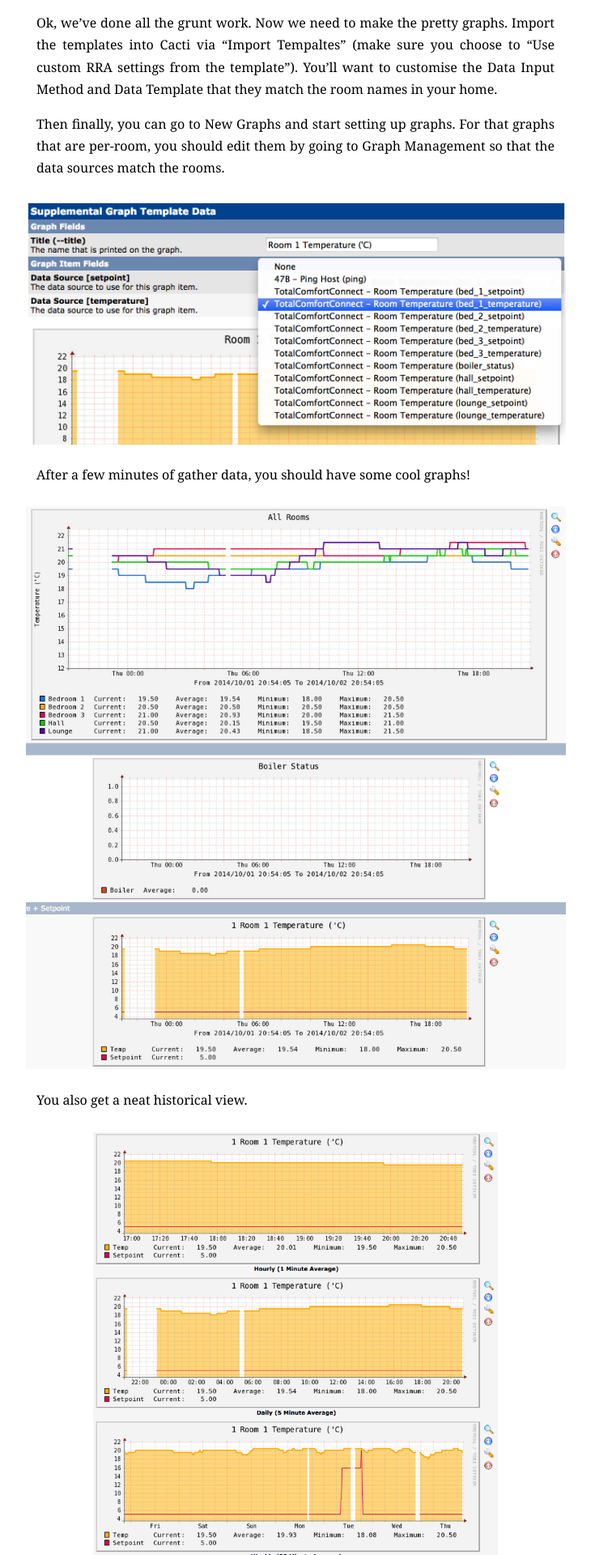
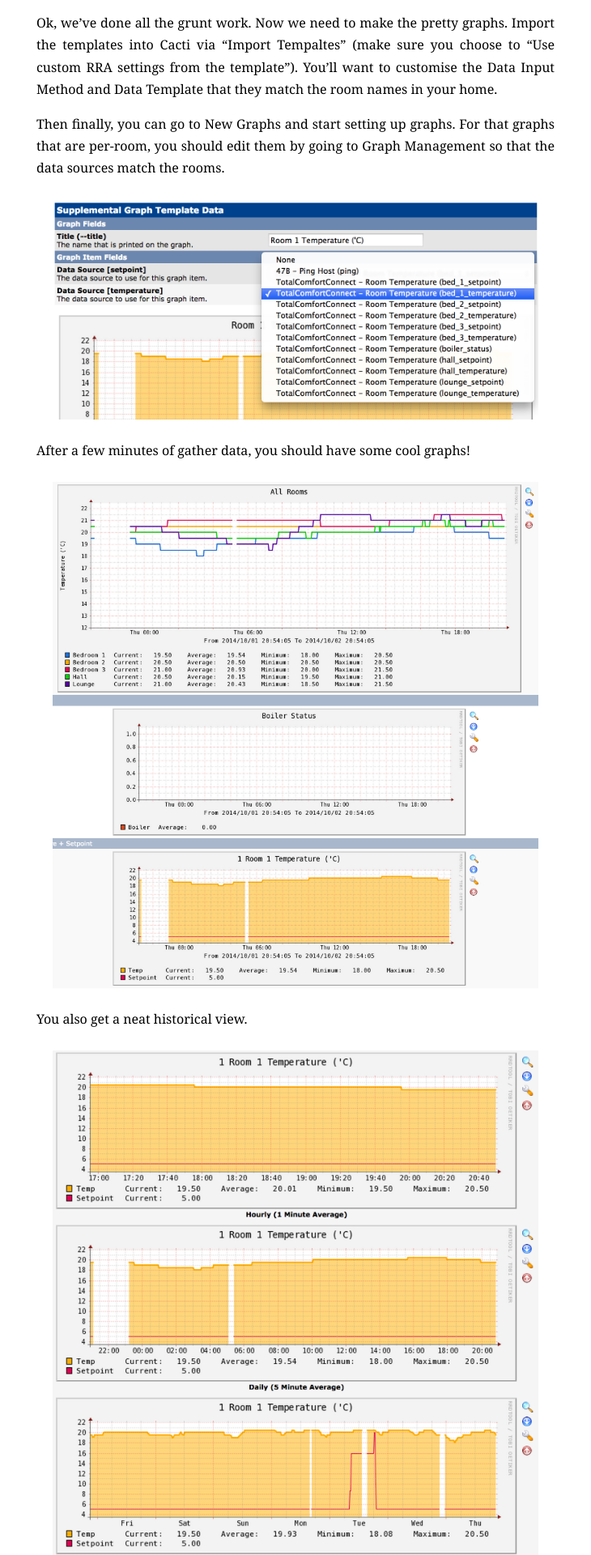
Before and after one commit to willdollman/willdollman.github.com, a Jekyll site: the page built from _posts/2014-10-03-totalconnectcomfort-and-cacti-setup-guide.md, in a window 1280 px wide. Shown: the part 973-2893 px from the top of the page at 81% size, without its empty margins (275-1005 px from the left). Built offline with Jekyll 4.4.1, drawn with Linux system fonts in a browser that asks for light colours.

Commit message:
Remove inline sizes from Honeywell posts and add a standard image width class

```diff
--- a/_posts/2014-10-03-totalconnectcomfort-and-cacti-setup-guide.md
+++ b/_posts/2014-10-03-totalconnectcomfort-and-cacti-setup-guide.md
@@ -4,7 +4,7 @@
 ---
 
 <div class="img_wrap">
-  <img class="img_wide" style="width: 500px" src="/images/20141003-wills_room_graph.png">
+  <img class="img_wide" src="/images/20141003-wills_room_graph.png">
 </div>
 
 <center style="margin-top: 15px;">
@@ -34,19 +34,19 @@
 Then finally, you can go to New Graphs and start setting up graphs. For that graphs that are per-room, you should edit them by going to Graph Management so that the data sources match the rooms.
 
 <div class="img_wrap">
-  <img class="img_wide" style="width: 667px" src="/images/20141003-cacti_change_data_source.png">
+  <img class="img_standard" src="/images/20141003-cacti_change_data_source.png">
 </div>
 
 After a few minutes of gather data, you should have some cool graphs!
 
 <div class="img_wrap">
-  <img class="img_wide" style="width: 667px" src="/images/20141003-cacti_all_graphs.png">
+  <img class="img_standard" src="/images/20141003-cacti_all_graphs.png">
 </div>
 
 You also get a neat historical view.
 
 <div class="img_wrap">
-  <img class="img_wide" style="width: 500px" src="/images/20141003-cacti_historical.png">
+  <img class="img_standard" src="/images/20141003-cacti_historical.png">
   <div class="img_text">Mind the gap - we had a few network issues!</div>
 
 </div>
--- a/css/screen.css
+++ b/css/screen.css
@@ -173,6 +173,13 @@
       /* max-height: 500px; */
   }
 
+  /* Use for standard images that are regular width */
+  #post .img_standard {
+      max-width: 600px;
+      margin-left: 5px;
+      margin-right: 5px;
+  }
+
   #post .img_wide {
       max-height: 1000px;
       max-width: 900px;
```
Also changed, not shown: _posts/2014-10-02-home-automation-and-cacti.md (+4 -4 lines).
